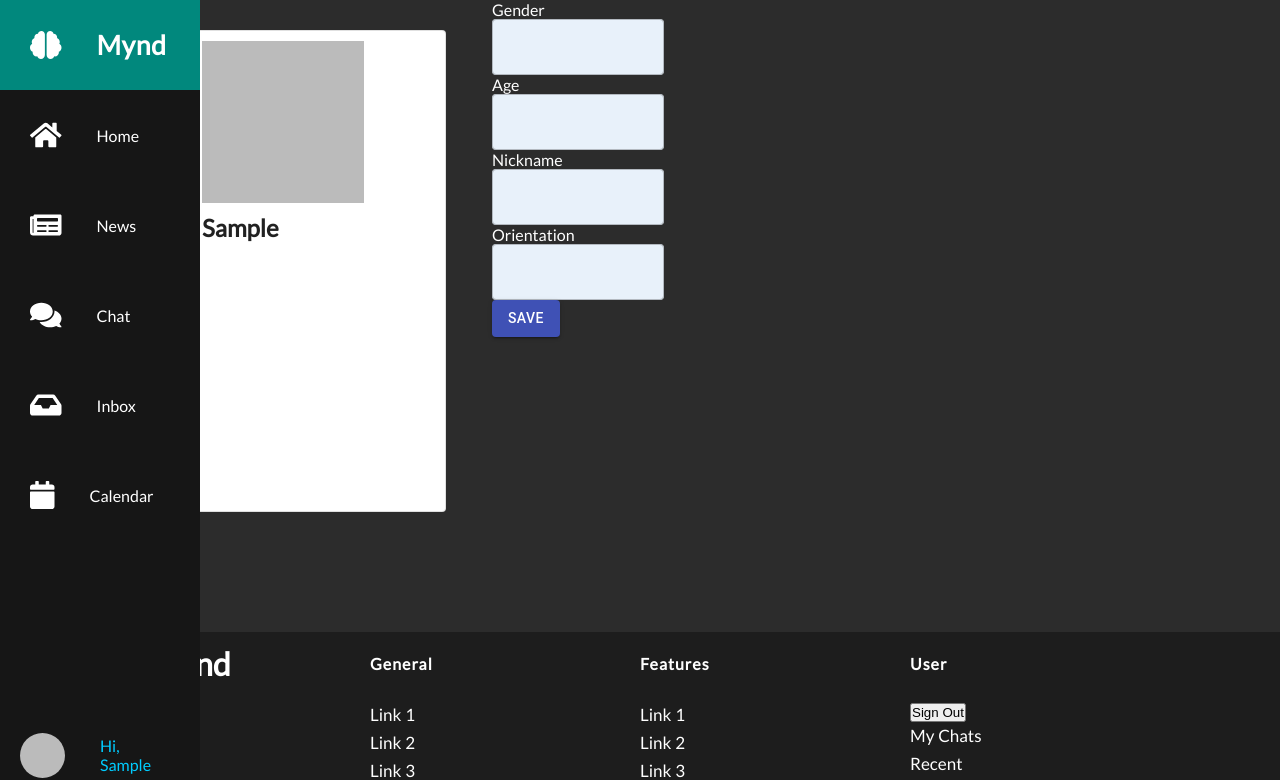
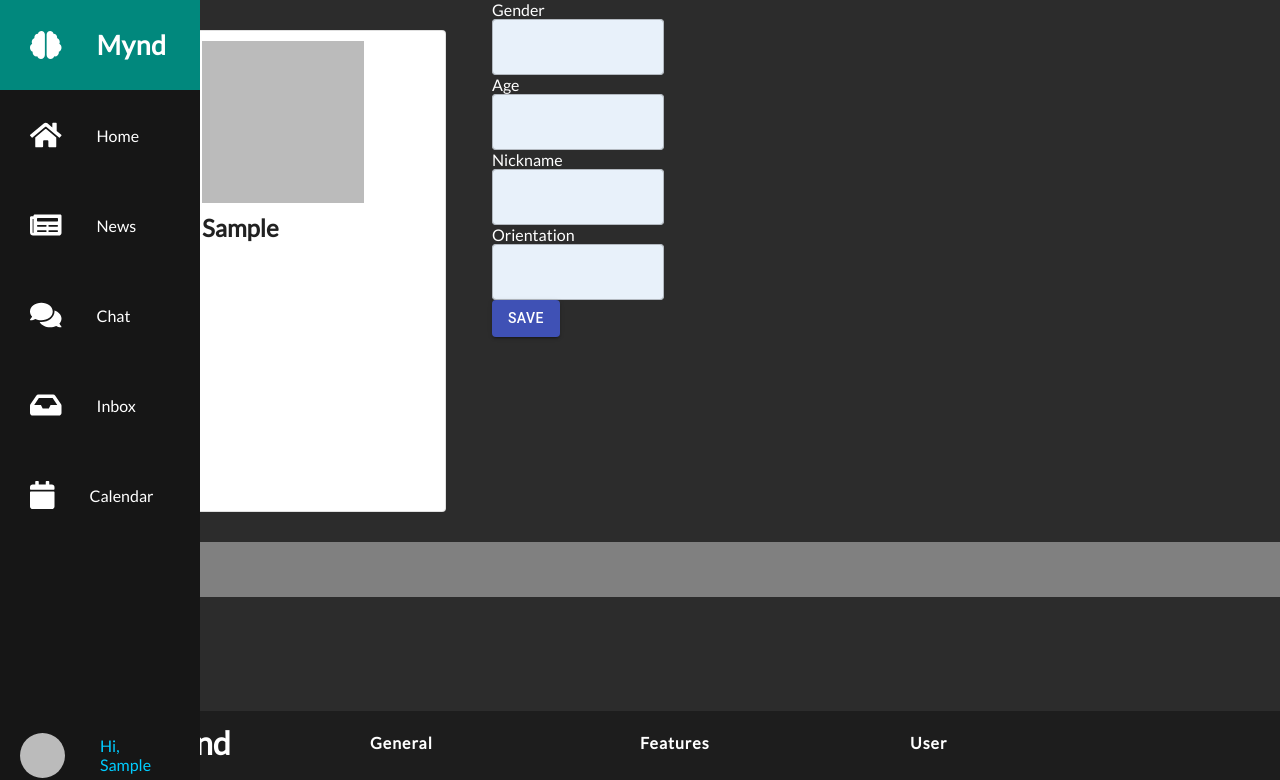
Before and after one commit to Team-25/Mynd, a React (Create React App) app in the folder Mynd/ClientApp/: page /profile in a window 1280 px wide. Shown: the top 780 px of the page. Built offline with nearby package versions, Linux system fonts and the light colour scheme; no server answers; sample sign-in values are in the browser's storage.

Commit message:
[add] Interests/Category selection block

```diff
--- /dev/null
+++ b/Mynd/ClientApp/src/components/Profile/Interests/InterestBlock.scss
@@ -0,0 +1,14 @@
+.interest-block {
+    input {
+        border: none;
+        width: 100%;
+        height: 45px;
+        font-size: 20px;
+        line-height: 45px;
+        padding: 5px;
+
+        &:focus {
+            outline: 2px solid black;
+        }
+    }
+}
--- /dev/null
+++ b/Mynd/ClientApp/src/components/Profile/Interests/InterestBlock.tsx
@@ -0,0 +1,66 @@
+import './InterestBlock.scss';
+import {useState} from 'react';
+
+
+interface IProps {
+    category: string,
+    interests: Array<string>,
+    colour: string
+}
+
+
+function InterestsBlock(props: IProps) {
+
+    // For search results
+    const [searchedInterests, updateSearchedInterests] = useState(props.interests);
+    // For the ones they choose to select
+    const [selectedInterests, updateSelectedInterests] = useState(['']);
+
+    const interestStyle = { "backgroundColor": props.colour }
+
+    const selected = { "border": "1px solid cyan" }
+
+    // Add/Remove an interest from the selected list
+    const select = (interest: string) => {
+        let e : Array<string> = new Array();
+        for (let i = 0; i < selectedInterests.length; i++) {
+            e.push(selectedInterests[i])
+        }
+        if (!selectedInterests.includes(interest)) {
+            e.push(interest);
+        } else {
+            e.splice(e.indexOf(interest), 1);
+        }
+
+        // should post to server to update their interests
+
+        updateSelectedInterests(e);
+    }
+
+    const searchInterests = (event: any) => {
+        let y : Array<string> = new Array<string>();
+        for (let i = 0; i < props.interests.length; i++) {
+            if (props.interests[i].includes(event.target.value)) {
+                y.push(props.interests[i])
+            }
+        }
+
+        if (y.length !== 0) {
+            updateSearchedInterests(y);
+        }
+    }
+
+
+    return (
+        <div className="interest-block">
+            <input onChange={searchInterests} type="text" style={interestStyle}/>
+            <ul>
+                {searchedInterests.map((interest) =>
+                    <li key={interest} style={selectedInterests.includes(interest) ? selected : {}} onClick={() => select(interest)}>{interest}</li>
+                )}
+            </ul>
+        </div>
+    );
+}
+
+export default InterestsBlock;
--- a/Mynd/ClientApp/src/components/Profile/profile.tsx
+++ b/Mynd/ClientApp/src/components/Profile/profile.tsx
@@ -5,6 +5,7 @@ import { auth } from "../../firebase";
 import "./profile.scss";
 import { makeStyles } from "@material-ui/core/styles";
 import { useState } from "react";
+import InterestBlock from './Interests/InterestBlock';
 
 const useStyles = makeStyles((theme) => ({
   input: {
@@ -97,6 +98,7 @@ function ProfilePage(props: IProps) {
           </Button>
         </Grid>
       </Grid>
+      <InterestBlock category="sports" interests={['swimming', 'running', 'archery', 'javelin', 'golf', 'hurdles']} colour="gray" />
     </div>
   );
 }
```
Also changed, not shown: 1 other file (tests, documents, lock files or other folders).
